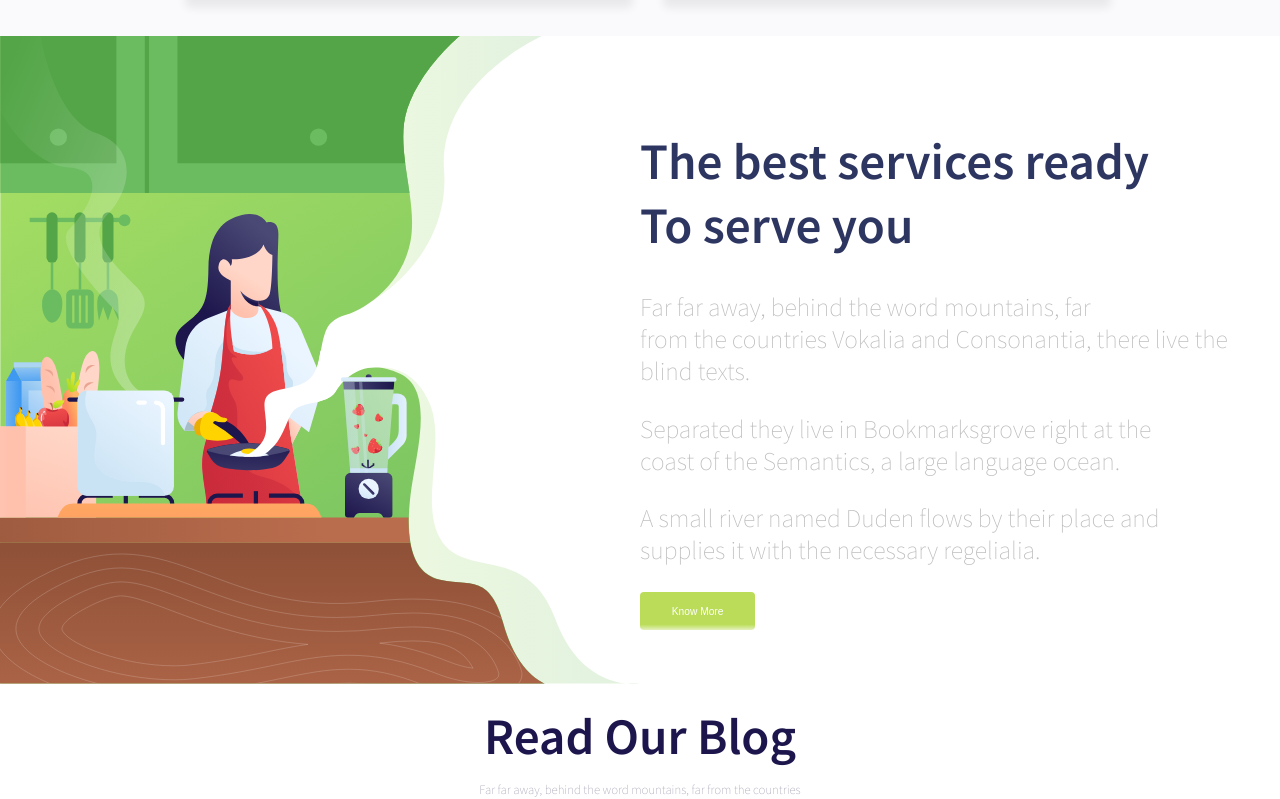
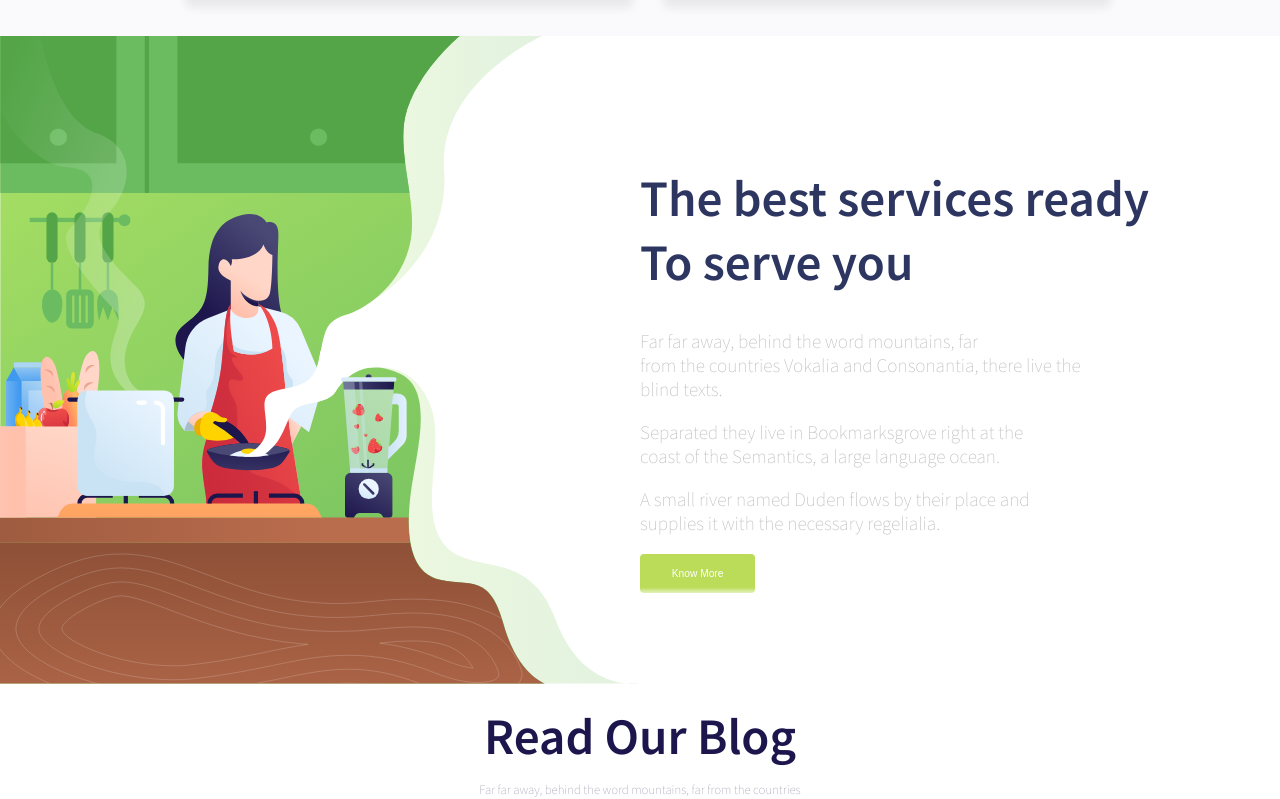
Before and after one commit to Bren-Dev/Healthy-Food, a React (Create React App) app: page / in a window 1280 px wide. Shown: the part 1192-1991 px from the top of the page. Built offline with nearby package versions, Linux system fonts and the light colour scheme.

Commit message:
my first deploy

```diff
--- a/package.json
+++ b/package.json
@@ -20,6 +20,7 @@
     "react-router-dom": "^6.0.0-beta.8",
     "react-scripts": "^5.0.0",
     "react-slick": "^0.28.1",
+    "source-map-url": "^0.4.1",
     "styled-components": "^5.3.3",
     "web-vitals": "^2.1.3"
   },
--- a/src/components/carousel/index.tsx
+++ b/src/components/carousel/index.tsx
@@ -2,8 +2,6 @@ import React from "react";
 import AliceCarousel from "react-alice-carousel";
 import "react-alice-carousel/lib/alice-carousel.css";
 import { DivCard, TitleBlog, Profile } from "./styles";
-
-import { CgArrowLongRight } from "react-icons/cg";
 
 import block1 from "../../assets/blog_image_1.svg";
 import block2 from "../../assets/bloco_image_2.svg";
--- a/src/components/footer/index.tsx
+++ b/src/components/footer/index.tsx
@@ -1,7 +1,5 @@
 import React from "react";
 import { ContentFooter, JoinFooter, DivJoin, Copyright, DivButton} from "./styles";
-
-import imgFooter from "../../assets/bloco_final_image.svg";
 
 function Footer() {
   return (
--- a/src/components/header/index.tsx
+++ b/src/components/header/index.tsx
@@ -1,7 +1,6 @@
 import React from "react";
-import { ContentHeader, ContentLogo, Nav, DivSearch } from "./styles";
+import { ContentHeader, Nav, DivSearch } from "./styles";
 import { IoIosSearch } from "react-icons/io";
-import imgHeader from "../../assets/bloco_final_image.svg";
 import { Link } from "react-router-dom";
 function Header() {
   return (
--- a/src/components/services/styles.ts
+++ b/src/components/services/styles.ts
@@ -26,7 +26,7 @@ export const DivService = styled.div`
   }
   p {
     color: #bcbcbc;
-    font-size: 2vw;
+    font-size: 1.5vw;
   }
 `;
 
```
Also changed, not shown: 2 other files (tests, documents, lock files or other folders).
